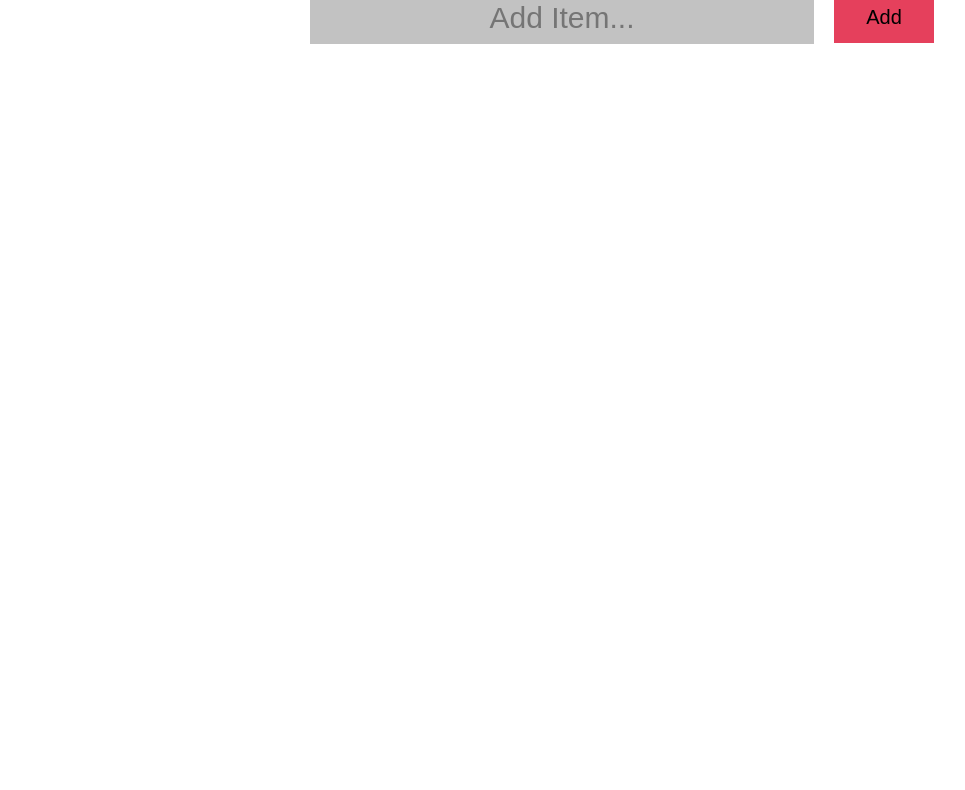
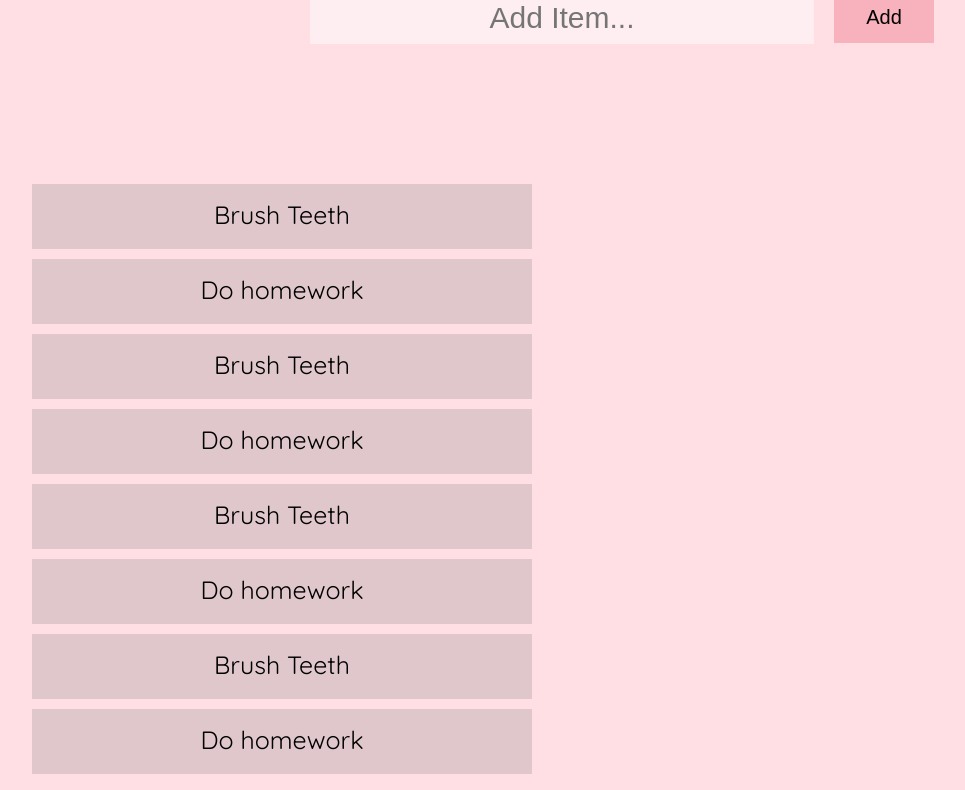
Before and after one commit to sernamalala/Proper-Todo-List, a plain HTML site: page index.html in a window 1280 px wide. Shown: the part 215-1005 px from the top of the page, without its empty margins (18-983 px from the left). Before the commit the page ends 821 px from the top, so only its background shows below. Drawn offline with Linux system fonts and the light colour scheme.

Commit message:
added list so that items can be added from input

```diff
--- a/index.html
+++ b/index.html
@@ -21,7 +21,17 @@
             <input type="submit" value="Add" id="add">
         </div>
         <div class="items-added">
+            <ul class="list-items">
+                <li>Brush Teeth</li>
+                <li>Do homework</li>
+                <li>Brush Teeth</li>
+                <li>Do homework</li>
+                <li>Brush Teeth</li>
+                <li>Do homework</li>
+                <li>Brush Teeth</li>
+                <li>Do homework</li>
 
+            </ul>
         </div>
     </div>
     <!-- Script -->
--- a/style.css
+++ b/style.css
@@ -7,6 +7,7 @@ html {
 body {
   margin: 0;
   min-height: 100vh;
+  background-color: rgba(255, 192, 203, 0.515);
 }
 .head{
   text-align: center;
@@ -31,7 +32,7 @@ body {
   text-align: center;
   font-size: 30px;
   margin-right: 20px;
-  background-color: rgba(128, 128, 128, 0.482);
+  background-color: rgba(255, 255, 255, 0.482);
   outline: none;
   border: none;
 
@@ -41,12 +42,24 @@ body {
 width: 100px;
 height: 50px;
 border: none;
-background-color: rgb(229, 64, 92);
+background-color: rgba(229, 64, 91, 0.282);
 font-size: 20px;
 }
 
 #add:hover{
 color: rgb(244, 239, 239);
-background-color: rgba(229, 64, 91, 0.795);
+background-color: rgba(219, 157, 167, 0.859);
 cursor: pointer;
 }
+
+.list-items li{
+  list-style: none;
+  width: 500px;
+  height: 50px;
+  font-size: 25px;
+  background-color: rgba(128, 128, 128, 0.252);
+  margin: 10px;
+  padding-top: 15px;
+
+
+}
```
